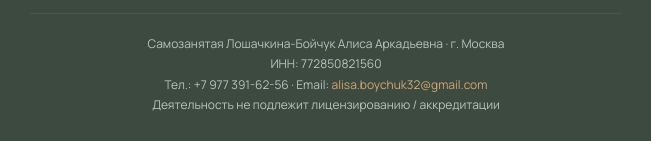
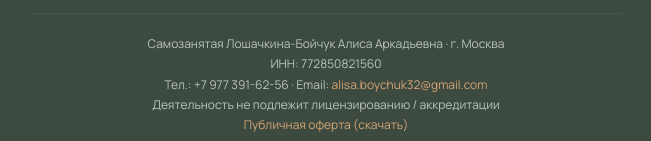
Before and after one commit to alisaboychuk32-wq/trevoga-landing, a plain HTML site: page index.html in a window 1280 px wide. Shown: the part 2261-2402 px from the top of the page, without its empty margins (314-965 px from the left). Drawn offline with Linux system fonts and the light colour scheme.

Commit message:
Добавила ссылку на оферту

```diff
--- a/index.html
+++ b/index.html
@@ -359,7 +359,8 @@
     Самозанятая Лошачкина-Бойчук Алиса Аркадьевна · г. Москва<br>
     ИНН: 772850821560<br>
     Тел.: +7 977 391-62-56 · Email: <a href="mailto:alisa.boychuk32@gmail.com">alisa.boychuk32@gmail.com</a><br>
-    Деятельность не подлежит лицензированию / аккредитации
+    Деятельность не подлежит лицензированию / аккредитации<br>
+    <a href="oferta-trevoga.docx" download>Публичная оферта (скачать)</a>
   </div>
 
 </div>
```
